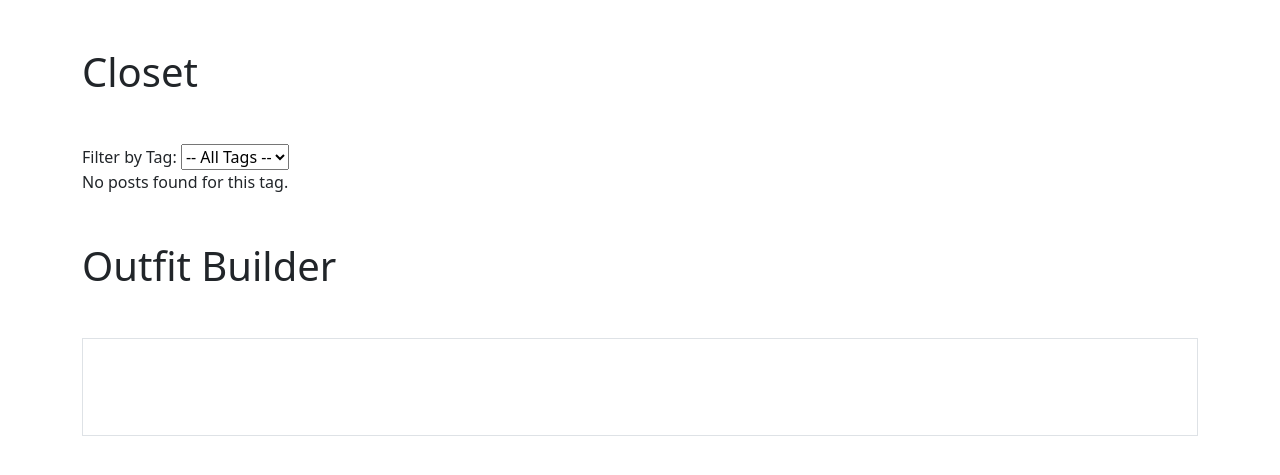
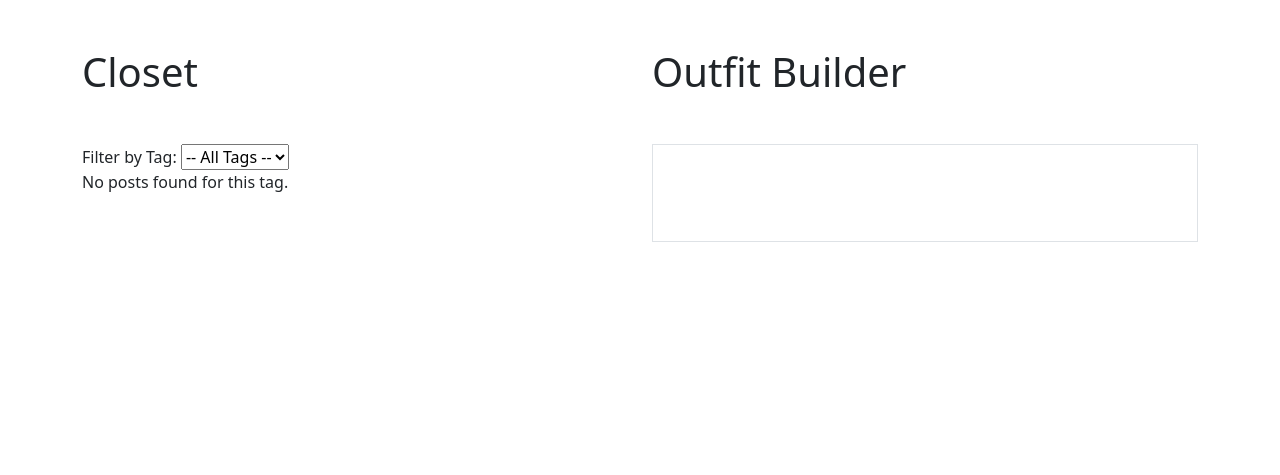
Before and after one commit to j-kennethh/wardrobe-wizard, a Django app: page /posts/ in a window 1280 px wide. Shown: the part 56-531 px from the top of the page. Run offline with Django 5.2, Linux system fonts and the light colour scheme; a user stored in the database is signed in; data comes from the database, SQL or seed files in the repository; parts of the project's set-up code (start-up, migrations or seed data) failed here and were passed over.

Commit message:
Change closet layout to two columns

```diff
--- a/posts/templates/posts/posts_list.html
+++ b/posts/templates/posts/posts_list.html
@@ -6,8 +6,9 @@
 
 {% block content %}
     <div class="container-md">
+        <div class="row align-items-start">
+            <div class="col">
                 <h1 class="mt-5 mb-5">Closet</h1>
-
                 {% comment %} Dropdown filter menu for tags {% endcomment %}
                 <form method="get" action="">
                     <label for="tag">Filter by Tag:</label>
@@ -58,16 +59,15 @@
                             <span>{{ tag }}</span>{% if not forloop.last %}, {% endif %}
                         {% endfor %}
                     </p>
-
-
                 </article>
                 {% empty %}
                     <p>No posts found for this tag.</p>
                 {% endfor %}
-
+            </div>
+            <div class="col">
                 <h1 class="mt-5 mb-5">Outfit Builder</h1>
-        <div class="border p-5" id="canvas" ondrop="drop(event)" ondragover="allowDrop(event)">
-
+                <div class="border p-5" id="canvas" ondrop="drop(event)" ondragover="allowDrop(event)"></div>
+            </div>
         </div>
     </div>
 
```
Lines whose indentation alone changed are shown as unchanged.
